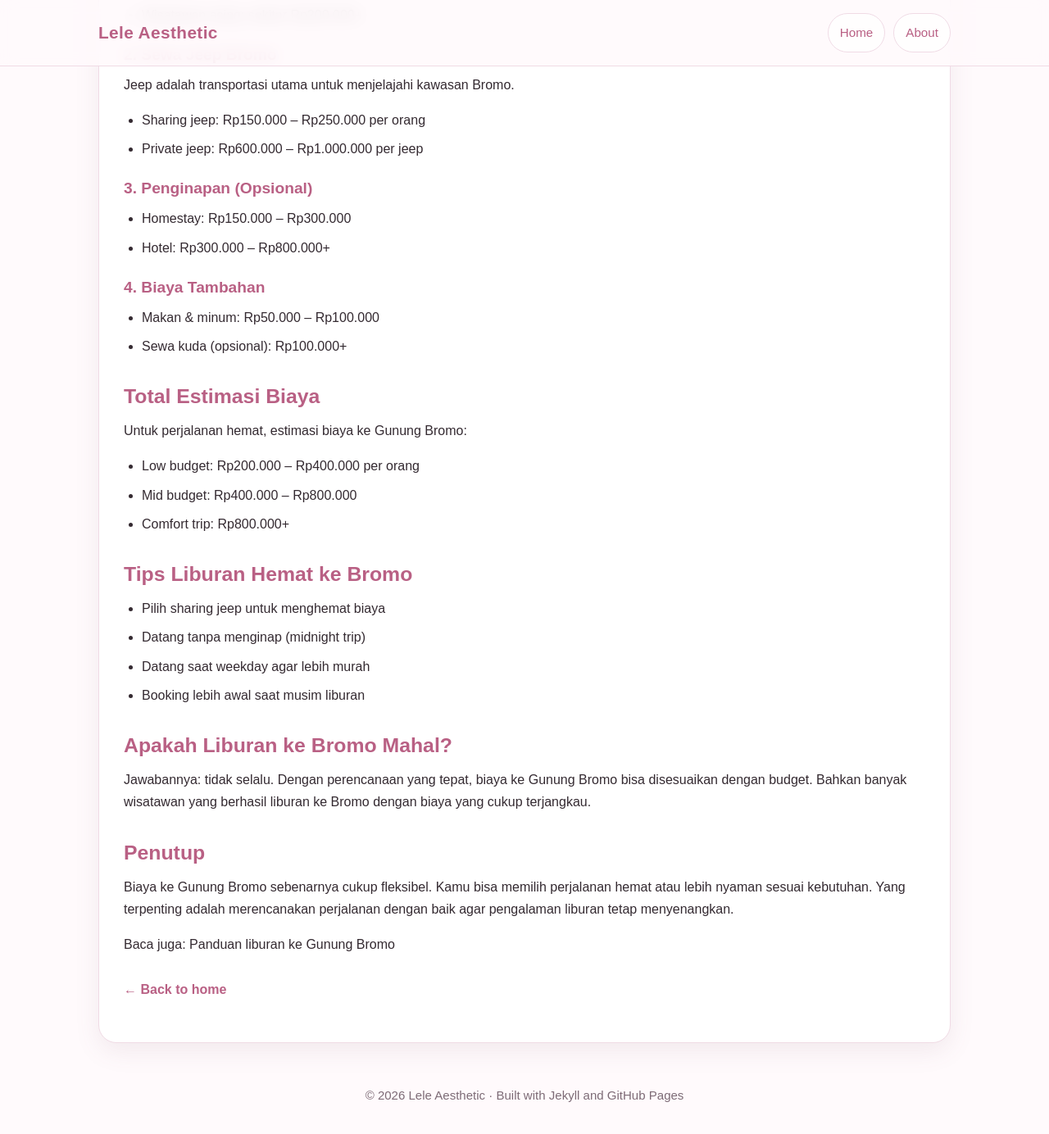
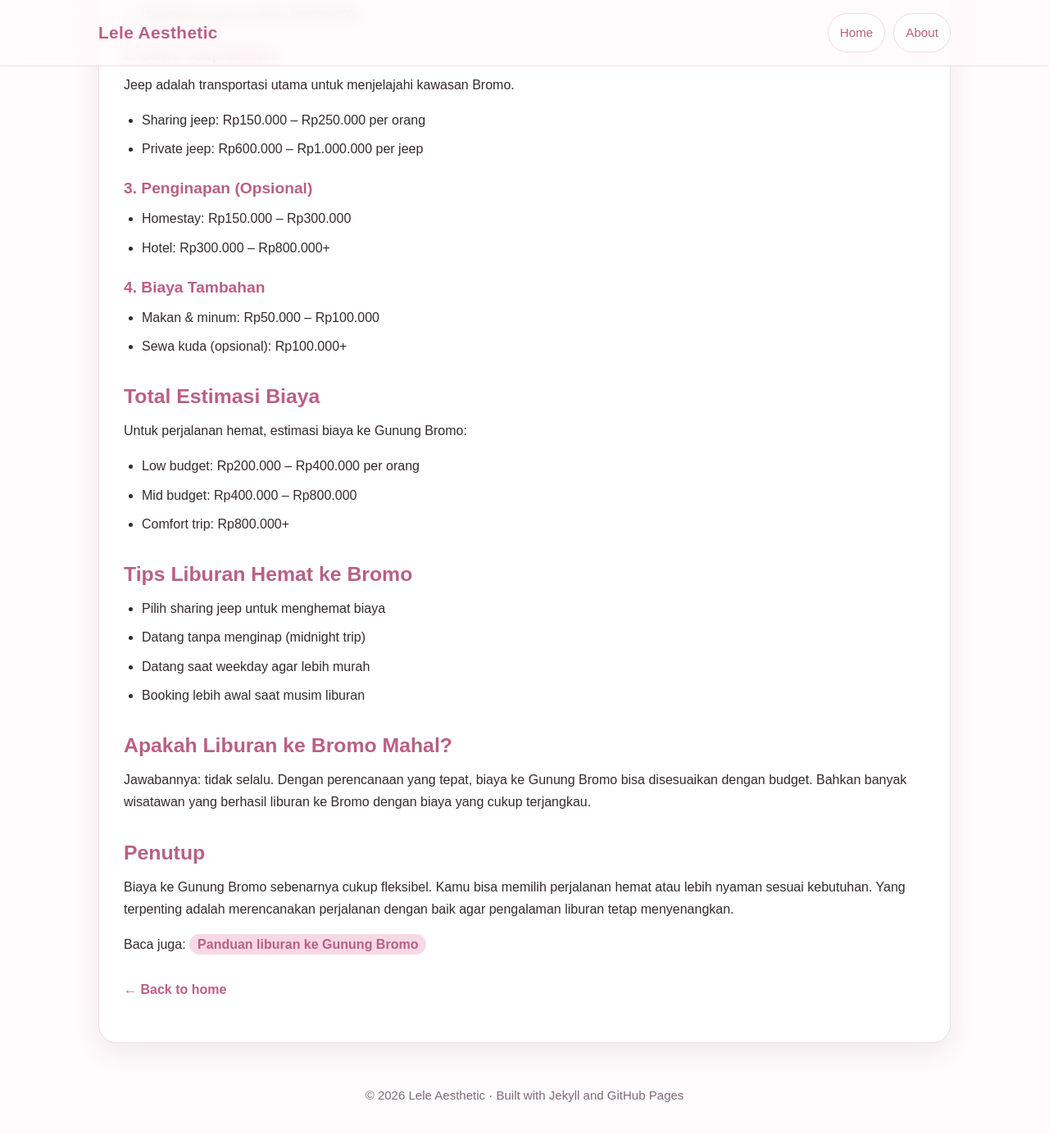
Before and after one commit to vwebe/lele, a Jekyll site: the page built from _posts/2026-03-20-biaya-ke-gunung-bromo.md, in a window 1280 px wide and 1400 px high, scrolled down 1910 px. Shown: the top 1384 px of the window at 82% size. Built offline with Jekyll 4.4.1, drawn with Linux system fonts in a browser that asks for light colours.

Commit message:
Update style.css

```diff
--- a/assets/css/style.css
+++ b/assets/css/style.css
@@ -466,3 +466,15 @@ a {
   margin-bottom: 12px;
   color: var(--primary-dark);
 }
+.post-content a {
+  background: var(--accent);
+  padding: 4px 10px;
+  border-radius: 999px;
+  color: var(--primary-dark);
+  font-weight: 600;
+}
+
+.post-content a:hover {
+  background: var(--primary);
+  color: white;
+}
```
